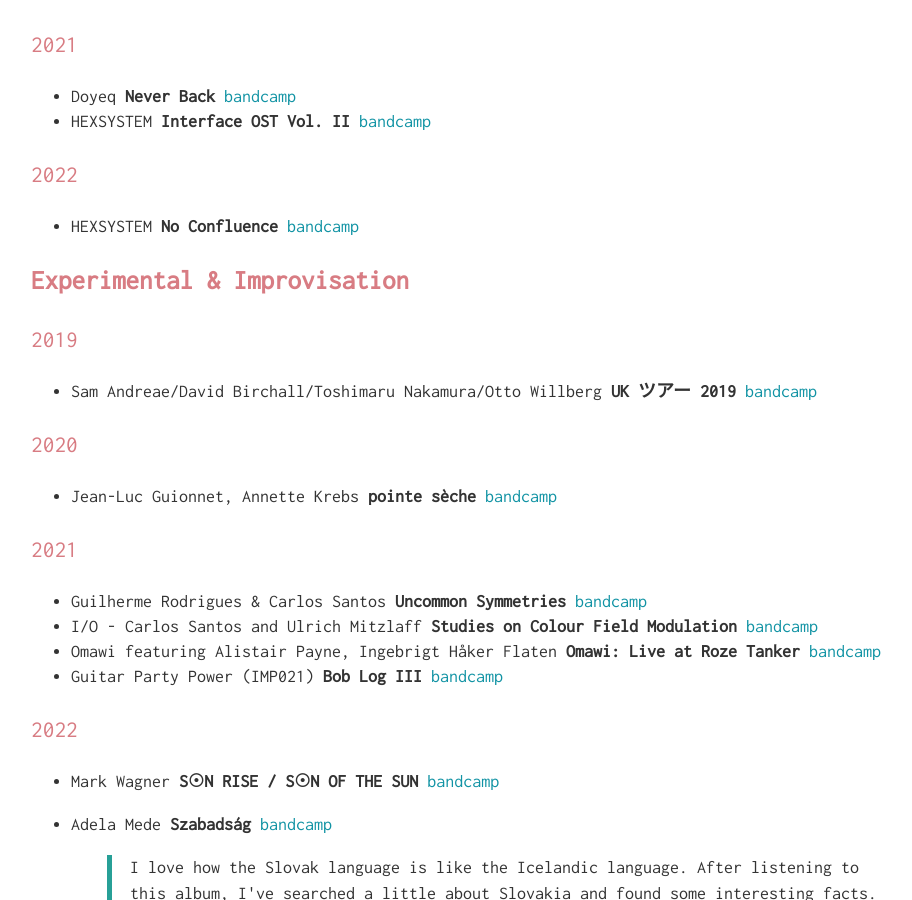
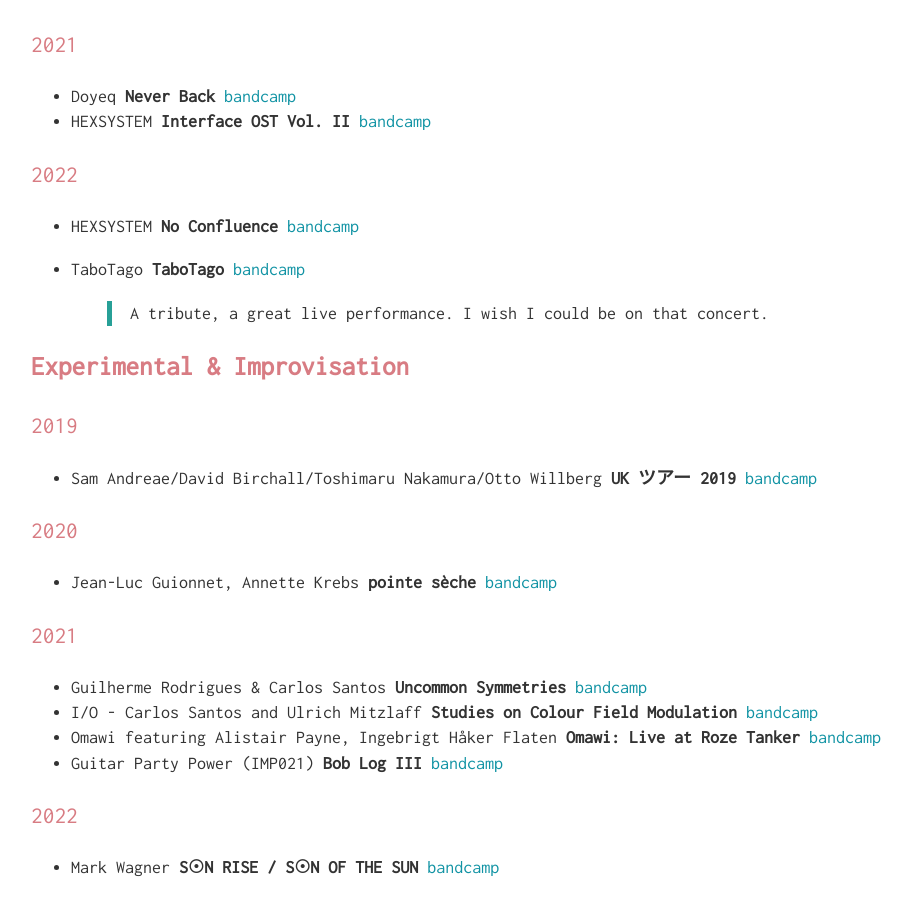
Before and after one commit to shosseinib/shosseinib.github.io, a Jekyll site: the page music.html, which Jekyll copies as it is, in a window 1280 px wide and 900 px high, scrolled down 1014 px. Shown: the whole window, without its empty margins (159-1071 px from the left). Built offline with Jekyll 4.4.1, drawn with Linux system fonts in a browser that asks for light colours; some web fonts are replaced; some of the changed text lies outside the part shown.

Commit message:
generate html

```diff
--- a/music.html
+++ b/music.html
@@ -3,7 +3,7 @@
 "http://www.w3.org/TR/xhtml1/DTD/xhtml1-strict.dtd">
 <html xmlns="http://www.w3.org/1999/xhtml" lang="en" xml:lang="en">
 <head>
-<!-- 2022-07-03 Sun 00:05 -->
+<!-- 2022-07-24 Sun 17:48 -->
 <meta http-equiv="Content-Type" content="text/html;charset=utf-8" />
 <meta name="viewport" content="width=device-width, initial-scale=1" />
 <title>Music Journal</title>
@@ -205,112 +205,120 @@
 <h2>Table of Contents</h2>
 <div id="text-table-of-contents" role="doc-toc">
 <ul>
-<li><a href="#org984c56d"><b>Code of Conduct</b></a></li>
-<li><a href="#org25d24e7"><b>Electronic</b></a>
+<li><a href="#orgcb2ae55"><b>Code of Conduct</b></a></li>
+<li><a href="#org92c5346"><b>Electronic</b></a>
 <ul>
-<li><a href="#org91266b7">2021</a></li>
-<li><a href="#orge5e812b">2022</a></li>
+<li><a href="#org4adf927">2021</a></li>
+<li><a href="#orgf26fda2">2022</a></li>
 </ul>
 </li>
-<li><a href="#orgbd8e8f1"><b>Experimental &amp; Improvisation</b></a>
+<li><a href="#org3a975e2"><b>Experimental &amp; Improvisation</b></a>
 <ul>
-<li><a href="#orgab71d2f">2019</a></li>
-<li><a href="#org685413c">2020</a></li>
-<li><a href="#org018eafb">2021</a></li>
-<li><a href="#org67563ca">2022</a></li>
+<li><a href="#orgef975eb">2019</a></li>
+<li><a href="#org906906c">2020</a></li>
+<li><a href="#orgbea226f">2021</a></li>
+<li><a href="#org0617e39">2022</a></li>
 </ul>
 </li>
-<li><a href="#org0031102"><b>Jazz</b></a>
+<li><a href="#orgf10da28"><b>Jazz</b></a>
 <ul>
-<li><a href="#orgaecc243">2019</a></li>
-<li><a href="#org73b94bd">2021</a></li>
-<li><a href="#org5fa94f5">2022</a></li>
+<li><a href="#orgf61c5cc">2019</a></li>
+<li><a href="#org9691d64">2021</a></li>
+<li><a href="#org40a036e">2022</a></li>
 </ul>
 </li>
-<li><a href="#orgb2bd177"><b>*Metal</b></a>
+<li><a href="#org0ecc61c"><b>*Metal</b></a>
 <ul>
-<li><a href="#org5f27818">Death</a>
+<li><a href="#orgadd9679">Death</a>
 <ul>
-<li><a href="#org1d4eab1">2022</a></li>
+<li><a href="#orgb2acbd8">2022</a></li>
 </ul>
 </li>
-<li><a href="#org6ecb2e2">Doom</a>
+<li><a href="#org57e33b0">Doom</a>
 <ul>
-<li><a href="#orgd28f9a3">2021</a></li>
-<li><a href="#orgbb2c18d">2022</a></li>
+<li><a href="#orgd2c5f3a">2021</a></li>
+<li><a href="#orgeb72b10">2022</a></li>
 </ul>
 </li>
-<li><a href="#orgf26ce93">Progressive</a></li>
+<li><a href="#org0bd7178">Progressive</a></li>
 </ul>
 </li>
-<li><a href="#orgf073465"><b>Noise</b></a>
+<li><a href="#orgedf19b9"><b>Noise</b></a>
 <ul>
-<li><a href="#org2df531f">2022</a></li>
+<li><a href="#org4c5bfd5">2022</a></li>
 </ul>
 </li>
-<li><a href="#org6144e3f"><b>Post-everything</b></a>
+<li><a href="#orgd314e8e"><b>Post-everything</b></a>
 <ul>
-<li><a href="#org399f93a">2021</a></li>
-<li><a href="#orgd4a349d">2022</a></li>
+<li><a href="#orgbaad95a">2021</a></li>
+<li><a href="#org3bdfde1">2022</a></li>
 </ul>
 </li>
 </ul>
 </div>
 </div>
-<div id="outline-container-org984c56d" class="outline-2">
-<h2 id="org984c56d"><b>Code of Conduct</b></h2>
-<div class="outline-text-2" id="text-org984c56d">
+<div id="outline-container-orgcb2ae55" class="outline-2">
+<h2 id="orgcb2ae55"><b>Code of Conduct</b></h2>
+<div class="outline-text-2" id="text-orgcb2ae55">
 <p>
 Here I collect music albums that I consider worshiped (in my way) works in <code>Jazz</code>, <code>Post-Everything</code>, <code>Noise</code>, <code>*Metal</code>, <code>Electronic</code>, and <code>Experimental &amp; Improvisation</code>. The order is by year, but there is no order; I may re-sort them by their artist name later; who knows?
 </p>
 </div>
 </div>
 
-<div id="outline-container-org25d24e7" class="outline-2">
-<h2 id="org25d24e7"><b>Electronic</b></h2>
-<div class="outline-text-2" id="text-org25d24e7">
+<div id="outline-container-org92c5346" class="outline-2">
+<h2 id="org92c5346"><b>Electronic</b></h2>
+<div class="outline-text-2" id="text-org92c5346">
 </div>
-<div id="outline-container-org91266b7" class="outline-3">
-<h3 id="org91266b7">2021</h3>
-<div class="outline-text-3" id="text-org91266b7">
+<div id="outline-container-org4adf927" class="outline-3">
+<h3 id="org4adf927">2021</h3>
+<div class="outline-text-3" id="text-org4adf927">
 <ul class="org-ul">
 <li>Doyeq <b>Never Back</b> <a href="https://fuselab.bandcamp.com/album/never-back">bandcamp</a></li>
 <li>HEXSYSTEM <b>Interface OST Vol. II</b> <a href="https://hexsystem.bandcamp.com/album/interface-ost-vol-ii?from=fandiscflw">bandcamp</a></li>
 </ul>
 </div>
 </div>
-<div id="outline-container-orge5e812b" class="outline-3">
-<h3 id="orge5e812b">2022</h3>
-<div class="outline-text-3" id="text-orge5e812b">
+<div id="outline-container-orgf26fda2" class="outline-3">
+<h3 id="orgf26fda2">2022</h3>
+<div class="outline-text-3" id="text-orgf26fda2">
 <ul class="org-ul">
 <li>HEXSYSTEM <b>No Confluence</b> <a href="https://hexsystem.bandcamp.com/album/no-confluence?from=fanpub_fnb">bandcamp</a></li>
+<li><p>
+TaboTago <b>TaboTago</b> <a href="https://tabotago.bandcamp.com/album/sessions-010-20220422-live-at-zionskirche-berlin?from=fanpub_nfnb&amp;utm_source=album_release&amp;utm_medium=email&amp;utm_content=fanpub_nfnb&amp;utm_campaign=tabotago+album+sessions-010-20220422-live-at-zionskirche-berlin">bandcamp</a>
+</p>
+<blockquote>
+<p>
+A tribute, a great live performance. I wish I could be on that concert.
+</p>
+</blockquote></li>
 </ul>
 </div>
 </div>
 </div>
-<div id="outline-container-orgbd8e8f1" class="outline-2">
-<h2 id="orgbd8e8f1"><b>Experimental &amp; Improvisation</b></h2>
-<div class="outline-text-2" id="text-orgbd8e8f1">
+<div id="outline-container-org3a975e2" class="outline-2">
+<h2 id="org3a975e2"><b>Experimental &amp; Improvisation</b></h2>
+<div class="outline-text-2" id="text-org3a975e2">
 </div>
-<div id="outline-container-orgab71d2f" class="outline-3">
-<h3 id="orgab71d2f">2019</h3>
-<div class="outline-text-3" id="text-orgab71d2f">
+<div id="outline-container-orgef975eb" class="outline-3">
+<h3 id="orgef975eb">2019</h3>
+<div class="outline-text-3" id="text-orgef975eb">
 <ul class="org-ul">
 <li>Sam Andreae/David Birchall/Toshimaru Nakamura/Otto Willberg <b>UK ツアー 2019</b> <a href="https://scatterarchive.bandcamp.com/album/uk-2019?from=fandiscflw">bandcamp</a></li>
 </ul>
 </div>
 </div>
-<div id="outline-container-org685413c" class="outline-3">
-<h3 id="org685413c">2020</h3>
-<div class="outline-text-3" id="text-org685413c">
+<div id="outline-container-org906906c" class="outline-3">
+<h3 id="org906906c">2020</h3>
+<div class="outline-text-3" id="text-org906906c">
 <ul class="org-ul">
 <li>Jean-Luc Guionnet, Annette Krebs <b>pointe sèche</b> <a href="https://annettekrebs.bandcamp.com/album/pointe-s-che">bandcamp</a></li>
 </ul>
 </div>
 </div>
-<div id="outline-container-org018eafb" class="outline-3">
-<h3 id="org018eafb">2021</h3>
-<div class="outline-text-3" id="text-org018eafb">
+<div id="outline-container-orgbea226f" class="outline-3">
+<h3 id="orgbea226f">2021</h3>
+<div class="outline-text-3" id="text-orgbea226f">
 <ul class="org-ul">
 <li>Guilherme Rodrigues &amp; Carlos Santos <b>Uncommon Symmetries</b> <a href="https://guilhermerodrigues.bandcamp.com/album/uncommon-symmetries">bandcamp</a></li>
 <li>I/O - Carlos Santos and Ulrich Mitzlaff <b>Studies on Colour Field Modulation</b> <a href="https://carlossantos.bandcamp.com/album/studies-on-colour-field-modulation">bandcamp</a></li>
@@ -319,9 +327,9 @@
 </ul>
 </div>
 </div>
-<div id="outline-container-org67563ca" class="outline-3">
-<h3 id="org67563ca">2022</h3>
-<div class="outline-text-3" id="text-org67563ca">
+<div id="outline-container-org0617e39" class="outline-3">
+<h3 id="org0617e39">2022</h3>
+<div class="outline-text-3" id="text-org0617e39">
 <ul class="org-ul">
 <li>Mark Wagner <b>S☉N RISE / S☉N OF THE SUN</b> <a href="https://zamzamrec.bandcamp.com/album/s-n-rise-s-n-of-the-sun">bandcamp</a></li>
 <li><p>
@@ -336,21 +344,21 @@
 </div>
 </div>
 </div>
-<div id="outline-container-org0031102" class="outline-2">
-<h2 id="org0031102"><b>Jazz</b></h2>
-<div class="outline-text-2" id="text-org0031102">
+<div id="outline-container-orgf10da28" class="outline-2">
+<h2 id="orgf10da28"><b>Jazz</b></h2>
+<div class="outline-text-2" id="text-orgf10da28">
 </div>
-<div id="outline-container-orgaecc243" class="outline-3">
-<h3 id="orgaecc243">2019</h3>
-<div class="outline-text-3" id="text-orgaecc243">
+<div id="outline-container-orgf61c5cc" class="outline-3">
+<h3 id="orgf61c5cc">2019</h3>
+<div class="outline-text-3" id="text-orgf61c5cc">
 <ul class="org-ul">
 <li>Enrico Rava &amp; Joe Lovano <b>Roma (Live)</b> <a href="https://open.spotify.com/album/7oJD5GX7laQuDzSz10eKS2">spotify</a></li>
 </ul>
 </div>
 </div>
-<div id="outline-container-org73b94bd" class="outline-3">
-<h3 id="org73b94bd">2021</h3>
-<div class="outline-text-3" id="text-org73b94bd">
+<div id="outline-container-org9691d64" class="outline-3">
+<h3 id="org9691d64">2021</h3>
+<div class="outline-text-3" id="text-org9691d64">
 <ul class="org-ul">
 <li>Mira Martin-Gray, Bryan Qu, Karen Ng, Nick Dunston <b>Trumpet &amp; Drums REMIX Festival</b> <a href="https://linaallemano.bandcamp.com/album/trumpet-drums-remix-festival">bandcamp</a></li>
 <li>Milton Man Gogh <b>The Great Reset</b> <a href="https://miltonmangogh.bandcamp.com/album/the-great-reset-2?from=fandiscflw">bandcamp</a></li>
@@ -407,9 +415,9 @@
 </ul>
 </div>
 </div>
-<div id="outline-container-org5fa94f5" class="outline-3">
-<h3 id="org5fa94f5">2022</h3>
-<div class="outline-text-3" id="text-org5fa94f5">
+<div id="outline-container-org40a036e" class="outline-3">
+<h3 id="org40a036e">2022</h3>
+<div class="outline-text-3" id="text-org40a036e">
 <ul class="org-ul">
 <li>Joel Lyssarides <b>Stay Now</b> <a href="https://joellyssarides.bandcamp.com/releases">bandcamp</a></li>
 <li><p>
@@ -441,17 +449,17 @@
 </div>
 </div>
 
-<div id="outline-container-orgb2bd177" class="outline-2">
-<h2 id="orgb2bd177"><b>*Metal</b></h2>
-<div class="outline-text-2" id="text-orgb2bd177">
+<div id="outline-container-org0ecc61c" class="outline-2">
+<h2 id="org0ecc61c"><b>*Metal</b></h2>
+<div class="outline-text-2" id="text-org0ecc61c">
 </div>
-<div id="outline-container-org5f27818" class="outline-3">
-<h3 id="org5f27818">Death</h3>
-<div class="outline-text-3" id="text-org5f27818">
+<div id="outline-container-orgadd9679" class="outline-3">
+<h3 id="orgadd9679">Death</h3>
+<div class="outline-text-3" id="text-orgadd9679">
 </div>
-<div id="outline-container-org1d4eab1" class="outline-4">
-<h4 id="org1d4eab1">2022</h4>
-<div class="outline-text-4" id="text-org1d4eab1">
+<div id="outline-container-orgb2acbd8" class="outline-4">
+<h4 id="orgb2acbd8">2022</h4>
+<div class="outline-text-4" id="text-orgb2acbd8">
 <ul class="org-ul">
 <li><p>
 Septicflesh <b>Modern Primitive</b> <a href="https://septicflesh.bandcamp.com/album/modern-primitive?from=fanpub_nfnb_pr">bandcamp</a>
@@ -465,13 +473,13 @@
 </div>
 </div>
 </div>
-<div id="outline-container-org6ecb2e2" class="outline-3">
-<h3 id="org6ecb2e2">Doom</h3>
-<div class="outline-text-3" id="text-org6ecb2e2">
+<div id="outline-container-org57e33b0" class="outline-3">
+<h3 id="org57e33b0">Doom</h3>
+<div class="outline-text-3" id="text-org57e33b0">
 </div>
-<div id="outline-container-orgd28f9a3" class="outline-4">
-<h4 id="orgd28f9a3">2021</h4>
-<div class="outline-text-4" id="text-orgd28f9a3">
+<div id="outline-container-orgd2c5f3a" class="outline-4">
+<h4 id="orgd2c5f3a">2021</h4>
+<div class="outline-text-4" id="text-orgd2c5f3a">
 <ul class="org-ul">
 <li>Abysmal Grief <b>Funeral Cult of Personality</b> <a href="https://sunandmoonrecords.bandcamp.com/album/funeral-cult-of-personality">bandcamp</a></li>
 <li>Funeralium <b>Funeralium</b> <a href="https://funeralium.bandcamp.com/album/funeralium?from=fannewrel">bandcamp</a></li>
@@ -482,9 +490,9 @@
 </ul>
 </div>
 </div>
-<div id="outline-container-orgbb2c18d" class="outline-4">
-<h4 id="orgbb2c18d">2022</h4>
-<div class="outline-text-4" id="text-orgbb2c18d">
+<div id="outline-container-orgeb72b10" class="outline-4">
+<h4 id="orgeb72b10">2022</h4>
+<div class="outline-text-4" id="text-orgeb72b10">
 <ul class="org-ul">
 <li>Where Myth Becomes Memory <b>Rolo Tomassi</b> <a href="https://rolotomassi.bandcamp.com/album/where-myth-becomes-memory?from=fanpub_fnb_pr">bandcamp</a></li>
 <li><p>
@@ -539,9 +547,9 @@
 </div>
 </div>
 </div>
-<div id="outline-container-orgf26ce93" class="outline-3">
-<h3 id="orgf26ce93">Progressive</h3>
-<div class="outline-text-3" id="text-orgf26ce93">
+<div id="outline-container-org0bd7178" class="outline-3">
+<h3 id="org0bd7178">Progressive</h3>
+<div class="outline-text-3" id="text-org0bd7178">
 <ul class="org-ul">
 <li><p>
 Venus Principle <b>Stand In Your Light</b> <a href="https://venusprinciple.bandcamp.com/album/stand-in-your-light-deluxe-edition?from=fanpub_nfnb_pr">bandcamp</a>
@@ -555,13 +563,13 @@
 </div>
 </div>
 </div>
-<div id="outline-container-orgf073465" class="outline-2">
-<h2 id="orgf073465"><b>Noise</b></h2>
-<div class="outline-text-2" id="text-orgf073465">
+<div id="outline-container-orgedf19b9" class="outline-2">
+<h2 id="orgedf19b9"><b>Noise</b></h2>
+<div class="outline-text-2" id="text-orgedf19b9">
 </div>
-<div id="outline-container-org2df531f" class="outline-3">
-<h3 id="org2df531f">2022</h3>
-<div class="outline-text-3" id="text-org2df531f">
+<div id="outline-container-org4c5bfd5" class="outline-3">
+<h3 id="org4c5bfd5">2022</h3>
+<div class="outline-text-3" id="text-org4c5bfd5">
 <ul class="org-ul">
 <li><p>
 Portal to the God Damn Blood Dimension <b>Rotten Fruit; Regular Orchard</b> <a href="https://portaltothegoddamnblooddimension.bandcamp.com/album/rotten-fruit-regular-orchard?from=fandiscflw">bandcamp</a>
@@ -591,13 +599,13 @@
 </div>
 </div>
 </div>
-<div id="outline-container-org6144e3f" class="outline-2">
-<h2 id="org6144e3f"><b>Post-everything</b></h2>
-<div class="outline-text-2" id="text-org6144e3f">
+<div id="outline-container-orgd314e8e" class="outline-2">
+<h2 id="orgd314e8e"><b>Post-everything</b></h2>
+<div class="outline-text-2" id="text-orgd314e8e">
 </div>
-<div id="outline-container-org399f93a" class="outline-3">
-<h3 id="org399f93a">2021</h3>
-<div class="outline-text-3" id="text-org399f93a">
+<div id="outline-container-orgbaad95a" class="outline-3">
+<h3 id="orgbaad95a">2021</h3>
+<div class="outline-text-3" id="text-orgbaad95a">
 <ul class="org-ul">
 <li>Hope Drone <b>Husk</b> <a href="https://hopedrone.bandcamp.com/album/husk">bandcamp</a></li>
 <li>Der Weg Einer Freihei <b>Noktvrn</b> <a href="https://derwegeinerfreiheitsom.bandcamp.com/album/noktvrn?from=fanpub_nfnb_pr">bandcamp</a></li>
@@ -625,9 +633,9 @@
 </ul>
 </div>
 </div>
-<div id="outline-container-orgd4a349d" class="outline-3">
-<h3 id="orgd4a349d">2022</h3>
-<div class="outline-text-3" id="text-orgd4a349d">
+<div id="outline-container-org3bdfde1" class="outline-3">
+<h3 id="org3bdfde1">2022</h3>
+<div class="outline-text-3" id="text-org3bdfde1">
 <ul class="org-ul">
 <li><p>
 Caroline <b>Caroline</b> <a href="https://open.spotify.com/album/4X12VfRomM649eKXd1qKMf">spotify</a>
@@ -660,7 +668,7 @@
 </div>
 <div id="postamble" class="status">
 <p class="author">Author: <a href="https://shosseinib.github.io">shosseinib</a>, a noise enthusiast</p>
-<p class="date">Created: 2022-07-03 Sun 00:05</p>
+<p class="date">Created: 2022-07-24 Sun 17:48</p>
 <p class="validation"><a href="https://validator.w3.org/check?uri=referer">Validate</a></p>
 </div>
 </body>
```
